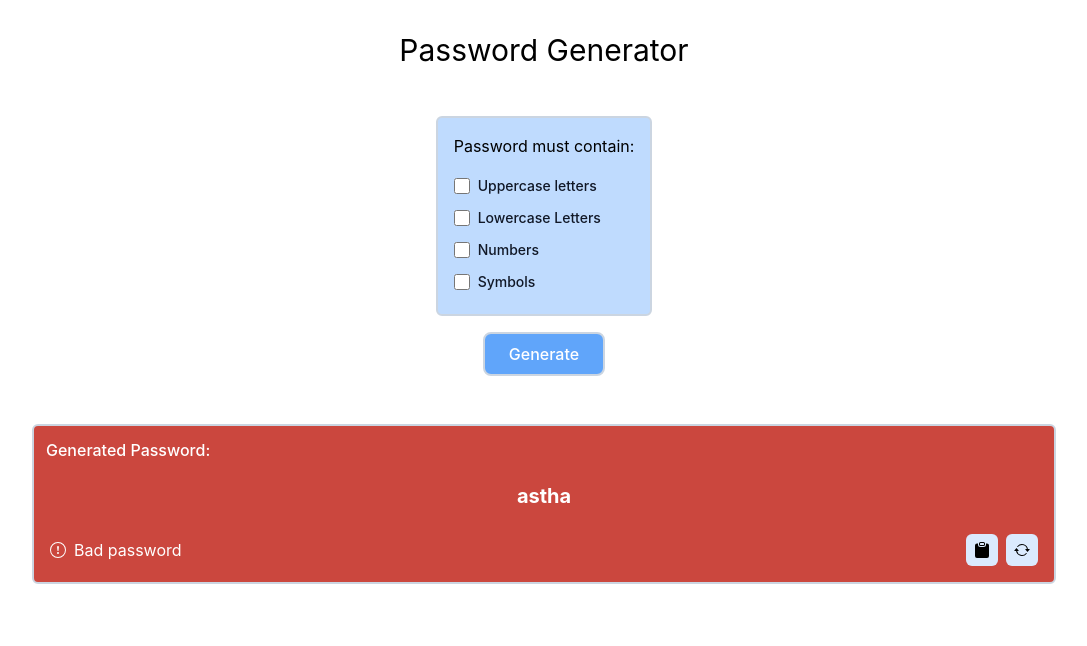
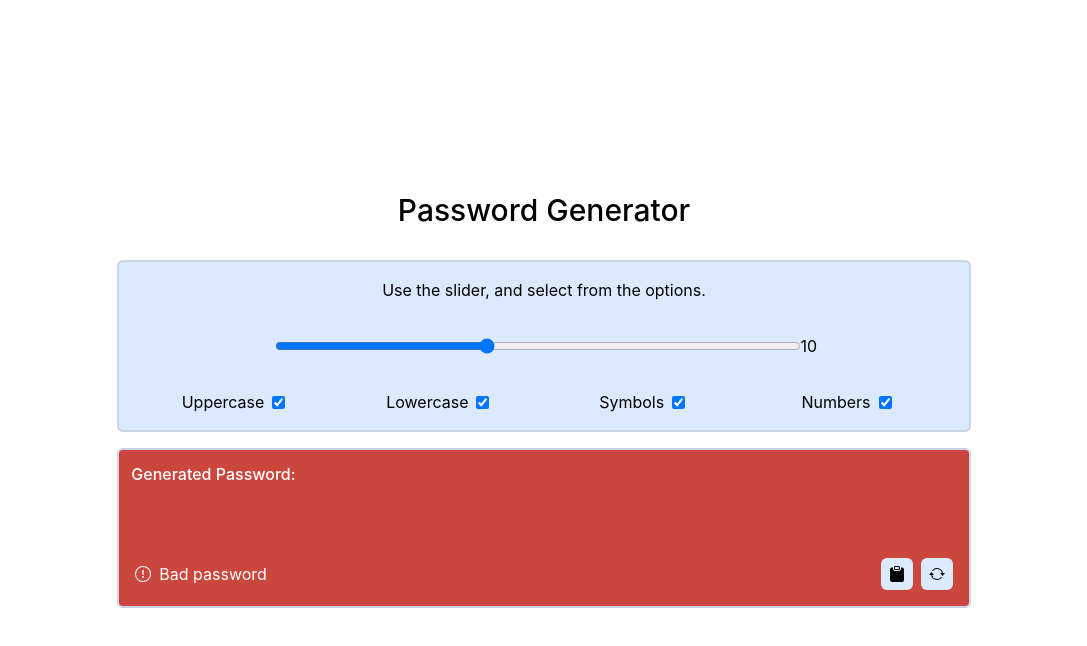
Before and after one commit to Pryority/password-gen, a React (Create React App) app: page / in a window 1280 px wide. Shown: the top 646 px of the page, without its empty margins (96-1183 px from the left). Built offline with nearby package versions, Linux system fonts and the light colour scheme.

Commit message:
styling, add slider
not functioning properly yet

```diff
--- a/package.json
+++ b/package.json
@@ -6,6 +6,7 @@
     "@testing-library/jest-dom": "^5.16.4",
     "@testing-library/react": "^13.3.0",
     "@testing-library/user-event": "^13.5.0",
+    "prop-types": "^15.8.1",
     "react": "^18.2.0",
     "react-dom": "^18.2.0",
     "react-scripts": "5.0.1",
--- a/src/components/PasswordBox.js
+++ b/src/components/PasswordBox.js
@@ -1,9 +1,8 @@
 import React, { useState, useRef } from 'react'
-import CopyButton from './buttons/CopyButton'
-import Button from '../button/Button'
+// import CopyButton from './buttons/CopyButton'
 
 export default function PasswordBox() {
-    const [password, setPassword] = useState('astha');
+    const [password, setPassword] = useState('');
     const passwordRef = useRef(null);
     let pwdDescription = '';
 
@@ -30,7 +29,7 @@ export default function PasswordBox() {
 
     }
     return (
-        <div className='relative flex flex-col w-full h-40 border-2 border-slate-300 mt-8 rounded-md'
+        <div className='relative flex flex-col w-full h-40 border-2 border-slate-300 rounded-md'
             style={{ backgroundColor: setBackgroundColor(password) }}>
             <p className='p-3 text-white font-medium'>Generated Password:</p>
             <div className='flex w-full justify-center items-center h-full'>
--- /dev/null
+++ b/src/components/container/Container.js
@@ -0,0 +1,95 @@
+import React, { useState, useEffect, useMemo } from 'react';
+
+import Button from './button/Button';
+import Slider from './slider/Slider';
+import CheckBox from './checkbox/CheckBox';
+import { generatePassword, setPasswordLength, copyToClipBoard } from '../../utils/Helpers';
+
+
+const CHECKBOX_LIST = [
+    {
+        id: 0,
+        name: 'uppercase',
+        label: 'Uppercase',
+        isChecked: true
+    },
+    {
+        id: 1,
+        name: 'lowercase',
+        label: 'Lowercase',
+        isChecked: true
+    },
+    {
+        id: 2,
+        name: 'symbols',
+        label: 'Symbols',
+        isChecked: true
+    },
+    {
+        id: 3,
+        name: 'numbers',
+        label: 'Numbers',
+        isChecked: true
+    },
+];
+
+const Container = props => {
+    const { setPassword, setRange, setPasswordProps, passwordRef, type } = props;
+
+    const onChangeSlider = event => { }
+
+    const [checkbox, setCheckBox] = useState({
+        uppercase: true,
+        lowercase: true,
+        symbols: true,
+        numbers: true
+    });
+
+    const [checked, setChecked] = useState(false);
+    const [checkedName, setCheckedName] = useState('');
+
+    const onChangeCheckBox = e => {
+    }
+
+    return (
+        <div className='border-2 border-slate-300 p-4 bg-blue-100 rounded-md flex w-full'>
+            <div id='password-settings' className="flex flex-col w-full space-y-8 items-center">
+                <h3 className="">Use the slider, and select from the options.</h3>
+                <div className="flex w-full">
+                    <div id='form-group' className="flex w-full">
+                        &nbsp;
+                        <Slider
+                            min={0}
+                            max={50}
+                            step={1}
+                            defaultLength={10}
+                            value={20}
+                            onChangeValue={onChangeSlider}
+                        />
+                    </div>
+                </div>
+                <div className="flex w-full justify-center">
+                    <div className="flex w-full justify-center">
+                        {
+                            CHECKBOX_LIST.map(checkbox =>
+                                <CheckBox
+                                    key={checkbox.id}
+                                    name={checkbox.name}
+                                    checked={checkbox.isChecked}
+                                    label={checkbox.label}
+                                    value={checkbox.isChecked}
+                                    onChange={onChangeCheckBox}
+                                    disabled={
+                                        checked && checkbox.isChecked && checkedName === checkbox.name
+                                    }
+                                />
+                            )
+                        }
+                    </div>
+                </div>
+            </div>
+        </div>
+    )
+}
+
+export { Container };
--- /dev/null
+++ b/src/components/container/checkbox/CheckBox.js
@@ -0,0 +1,37 @@
+import React from 'react';
+import PropTypes from 'prop-types';
+
+const CheckBox = props => {
+    const { label, value, checked, name, onChange, disabled } = props;
+    return (
+        <>
+            <div className='flex w-full justify-center'>
+                <label className="flex items-center justify-center space-x-2">
+                    <h1>{label}</h1>
+                    <input
+                        id='checkbox-input'
+                        type="checkbox"
+                        name={name}
+                        checked={checked}
+                        value={value}
+                        onChange={onChange}
+                        disabled={disabled}
+                        className=""
+                    />
+                    <span className="checkmark"
+                        style={{ opacity: disabled ? '0.7' : '' }}
+                    ></span>
+                </label>
+            </div>
+        </>
+    )
+}
+CheckBox.propTypes = {
+    label: PropTypes.string.isRequired,
+    value: PropTypes.bool.isRequired,
+    checked: PropTypes.bool.isRequired,
+    name: PropTypes.string.isRequired,
+    disabled: PropTypes.bool.isRequired,
+    onChange: PropTypes.func.isRequired,
+}
+export default CheckBox;
--- /dev/null
+++ b/src/components/container/slider/Slider.js
@@ -0,0 +1,62 @@
+import React, { useState, useRef } from 'react';
+import PropTypes from 'prop-types';
+
+
+const Slider = props => {
+    const { step, min, max, value, defaultLength, onChangeValue } = props;
+
+    const rangeRef = useRef();
+    let [range, setRange] = useState();
+
+    const activeRangeColor = '#4aa1f3';
+    const rangeBackground = '#d7dcdf';
+
+    const handleChange = max => e => {
+        onChangeValue(e);
+        const value = e.target.value;
+        setRange(value);
+        const progress = (value / max) * 100 + '%';
+        const newBackgroundStyle = `linear-gradient(90deg, ${activeRangeColor} 0% ${progress}, ${rangeBackground} ${progress} 100%)`;
+        rangeRef.current.style.background = newBackgroundStyle;
+    }
+
+    if (range !== defaultLength || !range) {
+        range = defaultLength;
+    }
+
+    const progressValue = range;
+    const progress = (progressValue / max) * 100 + '%';
+    const styleInput = {
+        background: `linear-gradient(90deg, ${activeRangeColor} 0% ${progress}, ${rangeBackground} ${progress} 100%)`
+    }
+
+    return (
+        <div className="flex w-full justify-center">
+            <div className="flex w-2/3">
+                <input
+                    ref={rangeRef}
+                    className="flex w-full"
+                    type="range"
+                    step={step}
+                    min={min}
+                    max={max}
+                    value={value}
+                    onChange={handleChange(max)}
+                    style={styleInput}
+                />
+                <span className="range-slider-value">{progressValue}</span>
+            </div>
+        </div>
+    )
+}
+
+Slider.propTypes = {
+    step: PropTypes.number.isRequired,
+    min: PropTypes.number.isRequired,
+    max: PropTypes.number.isRequired,
+    defaultLength: PropTypes.number.isRequired,
+    value: PropTypes.number.isRequired,
+    onChangeValue: PropTypes.func.isRequired,
+}
+
+export default Slider
--- a/src/components/display/Display.js
+++ b/src/components/display/Display.js
@@ -1,36 +1,20 @@
-import React, { useState, useRef } from 'react'
-import CopyButton from '../buttons/CopyButton'
+import React from 'react'
 // import OptionsArray from './OptionsArray'
 import optionsArr from '../../utils/Options'
 import PasswordBox from '../PasswordBox'
+import { Container } from '../container/Container';
 
 export default function Display() {
     return (
-        <div className="flex flex-col items-center w-full space-y-4">
-            <h1 className='text-3xl my-8'>Password Generator</h1>
-            <div className='border-2 border-slate-300 p-4 bg-blue-200 rounded-md'>
-                <p className='mb-3'>Password must contain:</p>
-                {optionsArr.map(({ option, name }, index) =>
-                    <li key={index} className='list-none'>
-                        <div className="flex items-center ">
-                            <input
-                                id="default-checkbox"
-                                type="checkbox"
-                                name='uppercase'
-                                className="w-4 h-4 my-2 text-blue-600 bg-gray-100 rounded border-gray-300 focus:ring-blue-500 dark:focus:ring-blue-600 dark:ring-offset-gray-800 focus:ring-2 dark:bg-gray-700 dark:border-gray-600"
-                            />
-                            <label className="ml-2 text-sm font-medium text-gray-900 dark:text-gray-300">{name}</label>
-                        </div>
-                    </li>
-                )
-                }
-            </div >
-            <button
-                className='bg-blue-400 font-medium px-6 py-2 rounded-lg border-2 border-slate-300 text-white hover:text-slate-900'
-            >Generate</button>
-            <div id='lower-col' className='flex w-4/5'>
-
-                <PasswordBox />
+        <div className='flex flex-col items-center'>
+            <div className="flex flex-col items-center justify-center min-h-screen w-2/3">
+                <div className='flex w-full justify-center mb-8'>
+                    <h1 className='text-3xl font-medium'>Password Generator</h1>
+                </div>
+                <div className='flex flex-col space-y-4 w-full'>
+                    <Container />
+                    <PasswordBox />
+                </div>
             </div>
         </div>
     )
--- a/src/utils/Helpers.js
+++ b/src/utils/Helpers.js
@@ -33,6 +33,10 @@ const getRandomInteger = (min, max) => {
     return Math.floor(Math.random() * (max - min + 1)) + min;
 };
 
+export const generatePasswordLength = () => {
+    return passwordLength;
+}
+
 export const setPasswordLength = length => {
     passwordLength = length;
     return passwordLength;
@@ -48,3 +52,8 @@ export const generatePassword = (passwordProps, pwdLength) => {
     // // const password = passwordCharacters();
     // return password;
 }
+
+export const copyToClipBoard = elementRef => {
+    elementRef.select();
+    navigator.clipboard('copy');
+}
```
Also changed, not shown: src/components/container/button/Button.js (renamed from src/button/Button.js), 1 other file (tests, documents, lock files or other folders).
